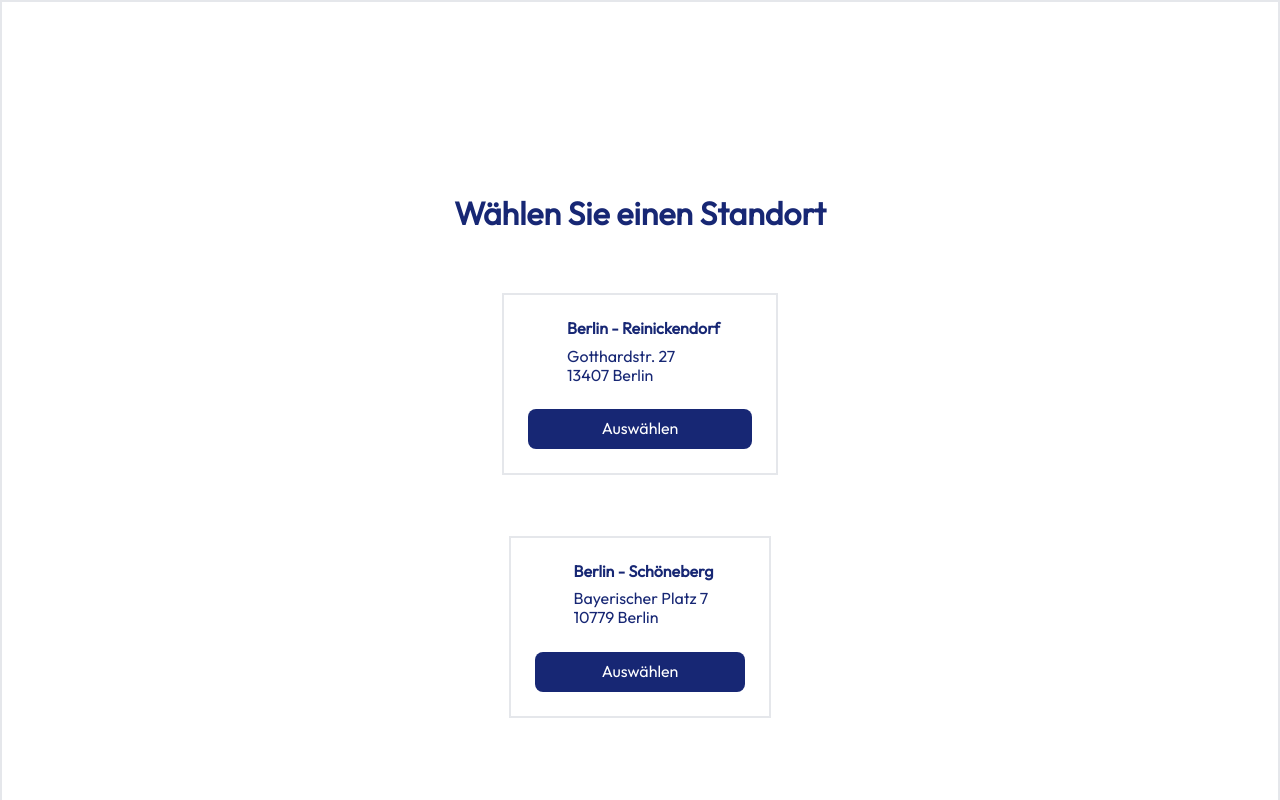
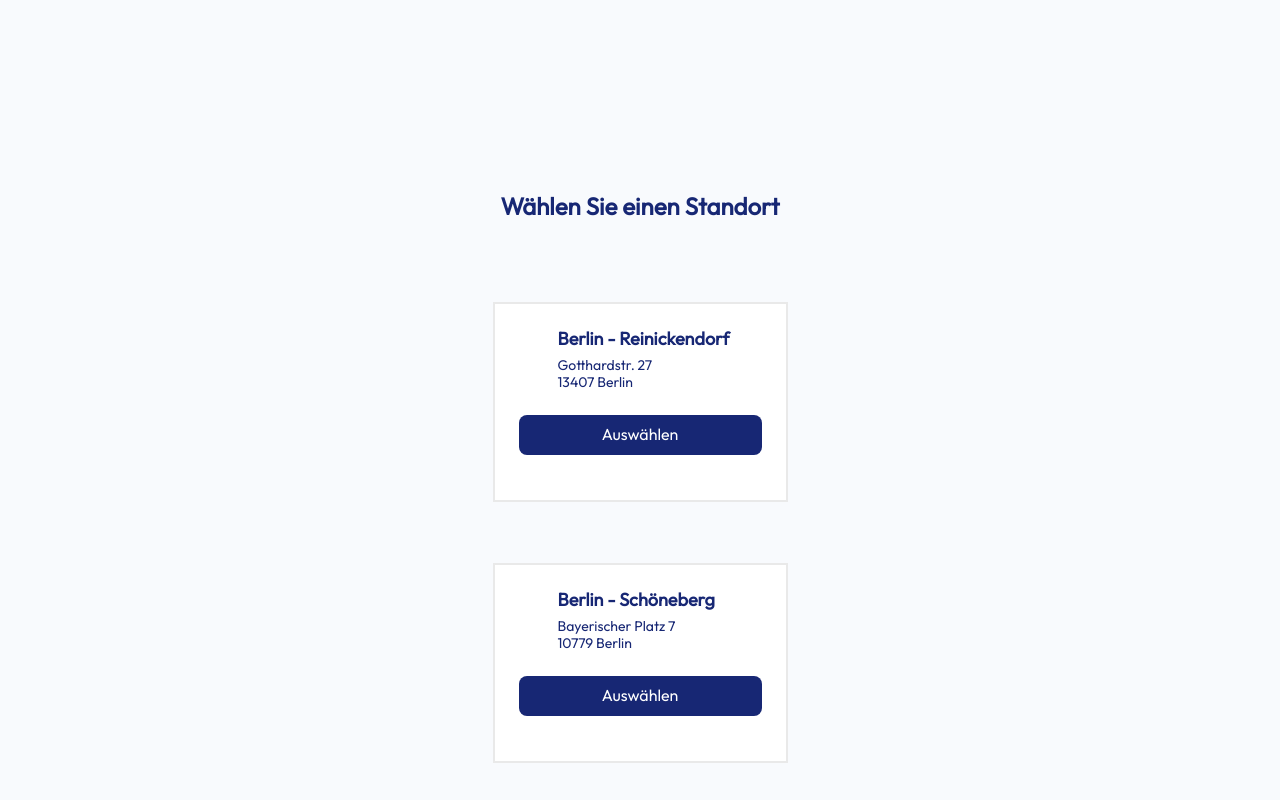
Before and after one commit to ZAP-Wunschlachen/wunschlachen-library, a Nuxt app: page /pory in a window 1280 px wide. Shown: the top 800 px of the page. Built offline with nearby package versions, Linux system fonts and the light colour scheme.

Commit message:
change bgs and regchooeloc

```diff
--- a/components/AppointmentRegistrationChooseLocation.vue
+++ b/components/AppointmentRegistrationChooseLocation.vue
@@ -1,27 +1,23 @@
 <template>
-  <div
-    class="flex border-2 w-full h-full pt-[144px] pb-[280px] px-0 items-center justify-center g-[8px]"
-  >
-    <div class="flex flex-col items-center gap-[48px]">
-      <div>
+  <div class="location-container">
+    <div class="location-content">
+      <div class="logo-slot">
         <slot name="logo"></slot>
       </div>
-      <div
-        class="flex flex-col justify-center items-center gap-[61px] self-stretch"
-      >
-        <div class="flex flex-col justify-center items-center">
-          <h2 class="text-center">Wählen Sie einen Standort</h2>
+      <div class="location-selection">
+        <div class="title-container">
+          <h2 class="title">Wählen Sie einen Standort</h2>
         </div>
 
-        <div v-for="location in locations" class="flex flex-col gap-[38px]">
-          <div class="flex flex-col p-[24px] border-2 gap-[24px]">
-            <div class="flex flex-row pt-0 pl-[7px] pr-[32px] gap-[32px]">
-              <div>
+        <div v-for="location in locations" class="location-item">
+          <div class="location-card">
+            <div class="location-header">
+              <div class="favicon-slot">
                 <slot name="favicon"></slot>
               </div>
-              <div class="flex flex-col self-stretch gap-[8px]">
-                <h4>{{ location.name }}</h4>
-                <h4 style="font-weight: 300" class="text-light flex flex-col">
+              <div class="location-details">
+                <h4 class="location-name">{{ location.name }}</h4>
+                <h4 class="location-address">
                   <span>{{ location.address }}</span>
                   <span>{{ location.postalCode }} {{ location.city }}</span>
                 </h4>
@@ -35,7 +31,7 @@
               @click="handleSelectLocation(location.id)"
             >
               <template #label>
-                <h4 style="font-weight: 300; color: white">Auswählen</h4>
+                <h4 class="button-label">Auswählen</h4>
               </template>
             </GenericButton>
           </div>
@@ -46,6 +42,8 @@
 </template>
 
 <script setup lang="ts">
+import { ref } from "vue";
+
 const handleSelectLocation = (location: number) => {
   alert(`Selected location is ${location}`);
 };
@@ -67,3 +65,122 @@ const locations = ref([
   },
 ]);
 </script>
+
+<style scoped>
+.location-container {
+  display: flex;
+  width: 100%;
+  height: 100%;
+  padding: 144px 0 280px;
+  align-items: center;
+  justify-content: center;
+  background-color: var(--dental-light-blue-3);
+}
+
+.location-content {
+  display: flex;
+  flex-direction: column;
+  align-items: center;
+  gap: 48px;
+  max-width: 600px; /* Limit the maximum width if desired */
+}
+
+.logo-slot {
+  /* Add any specific styles for the logo slot if needed */
+}
+
+.location-selection {
+  display: flex;
+  flex-direction: column;
+  justify-content: center;
+  align-items: center;
+  gap: 61px;
+  width: 100%;
+}
+
+.title-container {
+  display: flex;
+  flex-direction: column;
+  justify-content: center;
+  align-items: center;
+  width: 100%;
+}
+
+.title {
+  text-align: center;
+  color: var(--dental-blue-0);
+  font-size: 24px;
+  margin-bottom: 20px;
+}
+
+.location-item {
+  display: flex;
+  flex-direction: column;
+  gap: 38px;
+  width: 100%;
+}
+
+.location-card {
+  display: flex;
+  flex-direction: column;
+  padding: 24px;
+  border: 2px solid rgb(233, 233, 233);
+  gap: 24px;
+  width: 100%;
+  min-height: 200px;
+  flex-grow: 1;
+  box-sizing: border-box;
+  background-color: white;
+}
+
+.location-header {
+  display: flex;
+  flex-direction: row;
+  padding: 0 32px 0 7px;
+  gap: 32px;
+  align-items: center;
+}
+
+.location-details {
+  display: flex;
+  flex-direction: column;
+  align-self: stretch;
+  gap: 8px;
+}
+
+.location-name {
+  font-size: 18px;
+  font-weight: 600;
+  color: var(--dental-blue-0);
+}
+
+.location-address {
+  font-weight: 300;
+  display: flex;
+  flex-direction: column;
+  font-size: 14px;
+  color: var(--dental-gray-0);
+}
+
+.button-label {
+  font-weight: 300;
+  color: white;
+  font-size: 16px;
+}
+
+/* You might need to style the GenericButton component if it's not already styled */
+:deep(.generic-button) {
+  width: 100%;
+  padding: 12px;
+  background-color: var(--dental-blue-0);
+  color: white;
+  border: none;
+  border-radius: 4px;
+  cursor: pointer;
+  transition: background-color 0.3s ease;
+}
+
+:deep(.generic-button:hover) {
+  background-color: var(--dental-blue-1);
+}
+</style>
--- a/components/AppointmentRegistrationError.vue
+++ b/components/AppointmentRegistrationError.vue
@@ -157,6 +157,7 @@ const formattedDentistName = computed(() => {
   align-items: center;
   justify-content: center;
   gap: 8px;
+  background-color: var(--dental-light-blue-3);
 }
 
 .inner-container {
--- a/components/AppointmentRegistrationOldPatient.vue
+++ b/components/AppointmentRegistrationOldPatient.vue
@@ -69,6 +69,7 @@ const handleChoice = (choice: Choice) => {
   align-items: center;
   justify-content: center;
   gap: 8px;
+  background-color: var(--dental-light-blue-3);
 }
 
 .content {
--- a/components/AppointmentRegistrationPickDate.vue
+++ b/components/AppointmentRegistrationPickDate.vue
@@ -132,6 +132,7 @@ const accordionArray = ref<any[]>([
   align-items: center;
   justify-content: center;
   gap: 8px;
+  background-color: var(--dental-light-blue-3);
 }
 
 .content {
--- a/components/AppointmentRegistrationSuccessful.vue
+++ b/components/AppointmentRegistrationSuccessful.vue
@@ -202,6 +202,7 @@ body {
   margin: auto;
   justify-content: center;
   align-items: center;
+  background-color: var(--dental-light-blue-3);
 }
 
 .content-wrapper {
```
